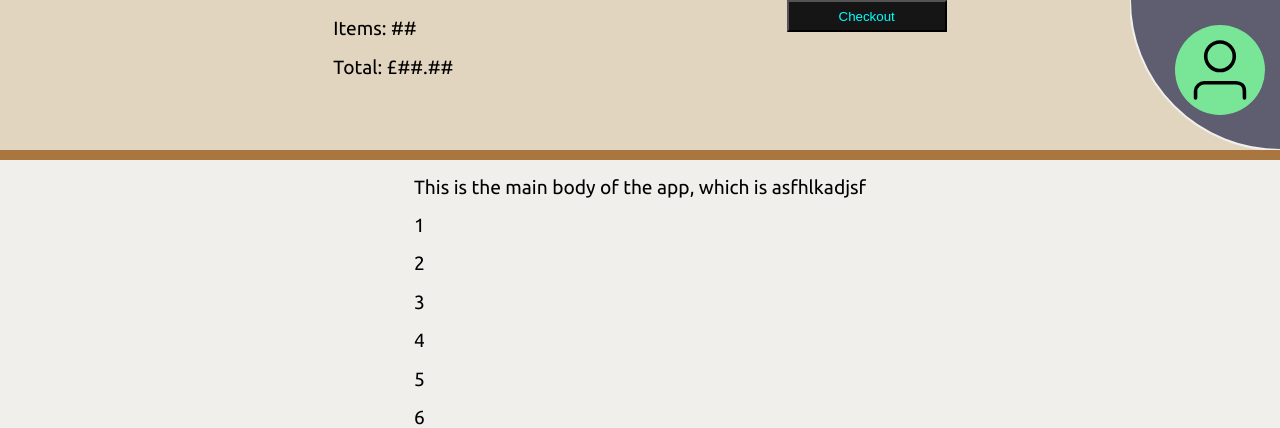
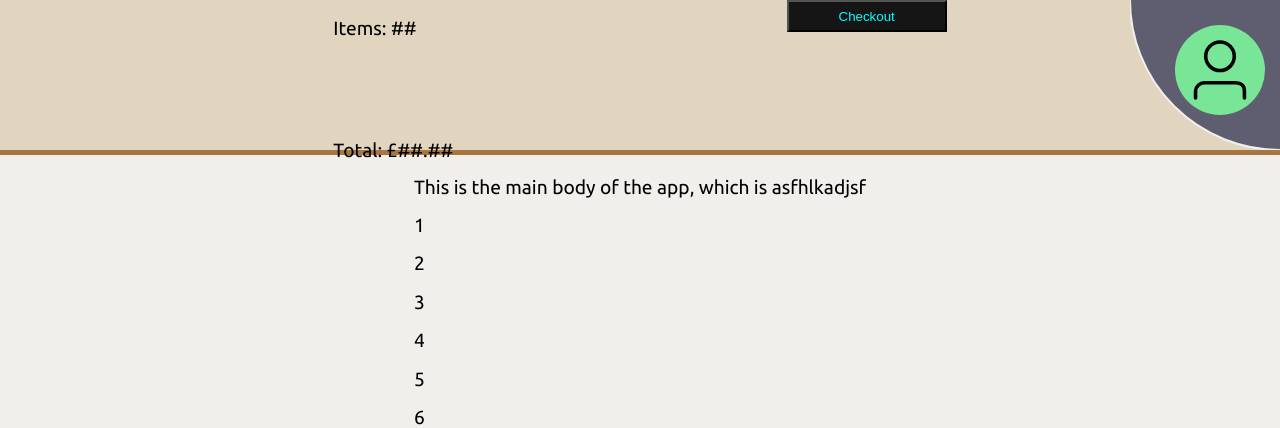
Before and after one commit to harrytallon/beannbrew-html, a Flask app: template templates/food-menu.html in a window 1280 px wide. Shown: the top 428 px of the page. Run offline with Flask 3, Linux system fonts and the light colour scheme; the template is opened without the code that fills it, so the values that code supplies are empty; some libraries are stand-ins or nearby versions.

Commit message:
Update style.css

```diff
--- a/static/style.css
+++ b/static/style.css
@@ -190,14 +190,24 @@ body {
     width: 100%;
     z-index: 900;
     background-color: #e2d5bf;
-    border-bottom: 10px solid #a8763e;
+    border-bottom: 5px solid #a8763e;
     height:150px;
     display: flex;
     justify-content: space-evenly;
     padding-right: 130px;
 }
 
+#basketItemNumber {
+    display: flex;
+    align-items: centre;
+    height: 75px;
+}
 
+#basketTotalCost {
+    display: flex;
+    align-items: center;
+    height: 75px;
+}
 
 #checkoutButton {
     background-color: #151515;
```
